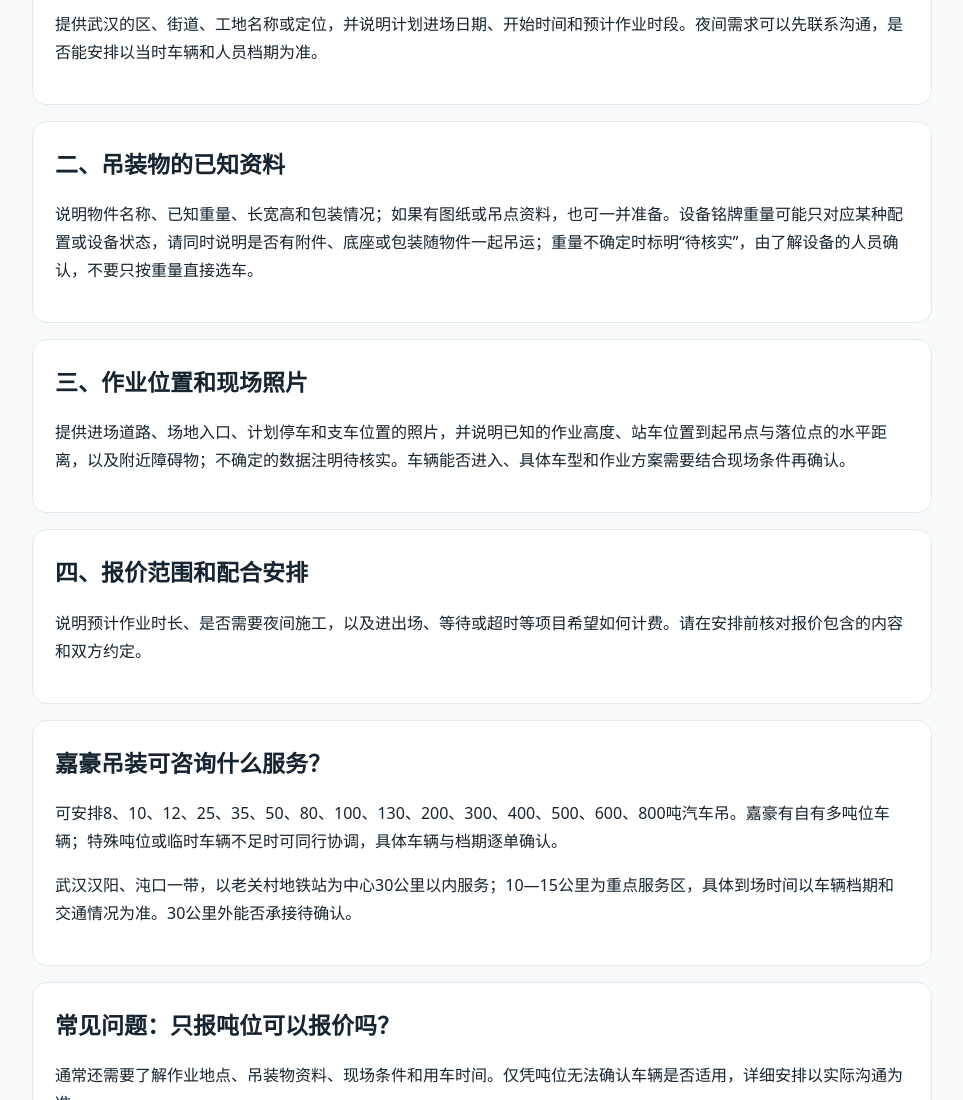
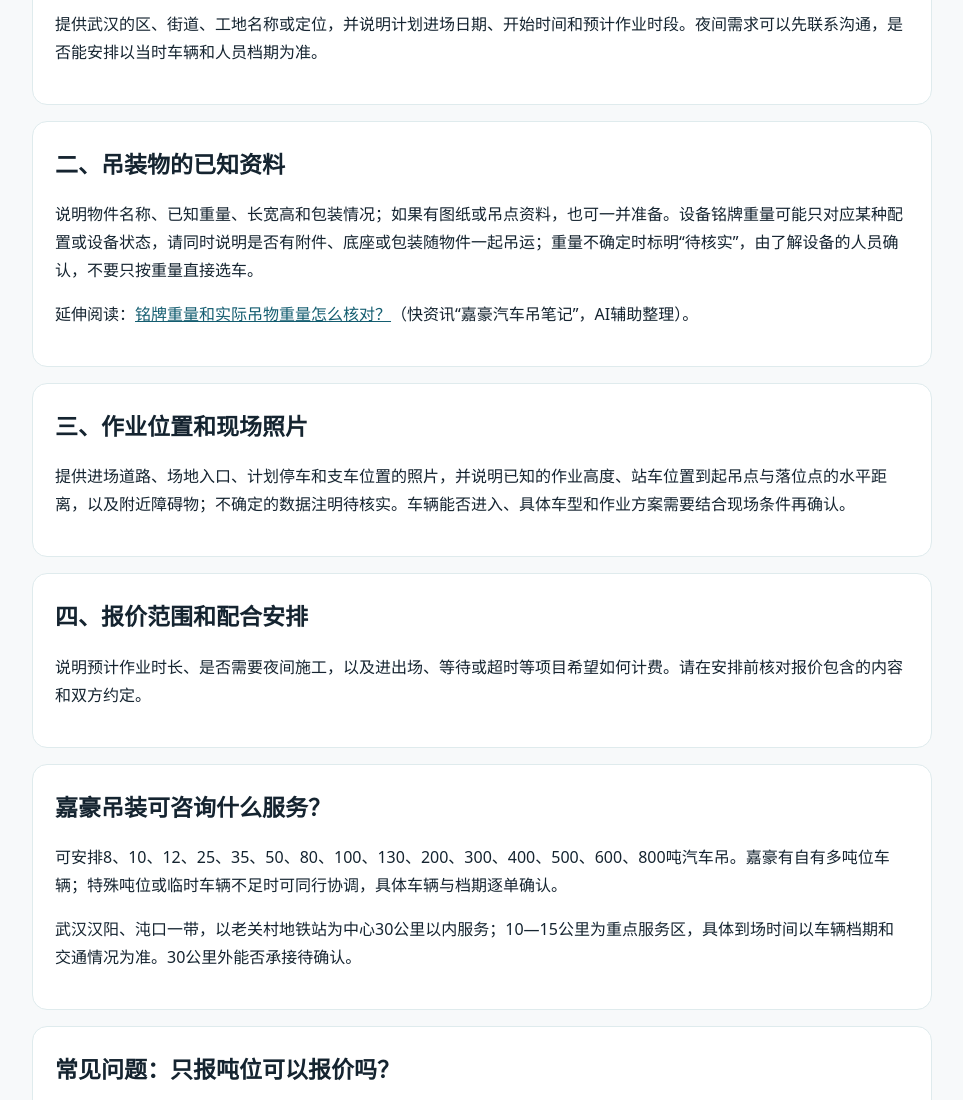
Before and after one commit to a15972016550-ops/wuhan-jiahao-crane, a plain HTML site: page xunjia.html in a window 1280 px wide. Shown: the part 618-1718 px from the top of the page, without its empty margins (158-1121 px from the left). Drawn offline with Linux system fonts and the light colour scheme.

Commit message:
Link published nameplate guide from inquiry page [skip indexnow]

```diff
--- a/xunjia.html
+++ b/xunjia.html
@@ -33,7 +33,7 @@
   <main class="main wrap">
     <article>
       <div class="card"><h2>一、作业地点和用车时间</h2><p>提供武汉的区、街道、工地名称或定位，并说明计划进场日期、开始时间和预计作业时段。夜间需求可以先联系沟通，是否能安排以当时车辆和人员档期为准。</p></div>
-      <div class="card"><h2>二、吊装物的已知资料</h2><p>说明物件名称、已知重量、长宽高和包装情况；如果有图纸或吊点资料，也可一并准备。设备铭牌重量可能只对应某种配置或设备状态，请同时说明是否有附件、底座或包装随物件一起吊运；重量不确定时标明“待核实”，由了解设备的人员确认，不要只按重量直接选车。</p></div>
+      <div class="card"><h2>二、吊装物的已知资料</h2><p>说明物件名称、已知重量、长宽高和包装情况；如果有图纸或吊点资料，也可一并准备。设备铭牌重量可能只对应某种配置或设备状态，请同时说明是否有附件、底座或包装随物件一起吊运；重量不确定时标明“待核实”，由了解设备的人员确认，不要只按重量直接选车。</p><p>延伸阅读：<a href="https://www.360kuai.com/pc/detail?url=http%3A%2F%2Fzm.news.so.com%2Fe67b3f30f25a8e97196e55eb60377899&amp;check=ed96b1c8a1b58bf3" target="_blank" rel="noopener noreferrer">铭牌重量和实际吊物重量怎么核对？</a>（快资讯“嘉豪汽车吊笔记”，AI辅助整理）。</p></div>
       <div class="card"><h2>三、作业位置和现场照片</h2><p>提供进场道路、场地入口、计划停车和支车位置的照片，并说明已知的作业高度、站车位置到起吊点与落位点的水平距离，以及附近障碍物；不确定的数据注明待核实。车辆能否进入、具体车型和作业方案需要结合现场条件再确认。</p></div>
       <div class="card"><h2>四、报价范围和配合安排</h2><p>说明预计作业时长、是否需要夜间施工，以及进出场、等待或超时等项目希望如何计费。请在安排前核对报价包含的内容和双方约定。</p></div>
       <div class="card"><h2>嘉豪吊装可咨询什么服务？</h2><p>可安排8、10、12、25、35、50、80、100、130、200、300、400、500、600、800吨汽车吊。嘉豪有自有多吨位车辆；特殊吨位或临时车辆不足时可同行协调，具体车辆与档期逐单确认。</p><p>武汉汉阳、沌口一带，以老关村地铁站为中心30公里以内服务；10—15公里为重点服务区，具体到场时间以车辆档期和交通情况为准。30公里外能否承接待确认。</p></div>
```
